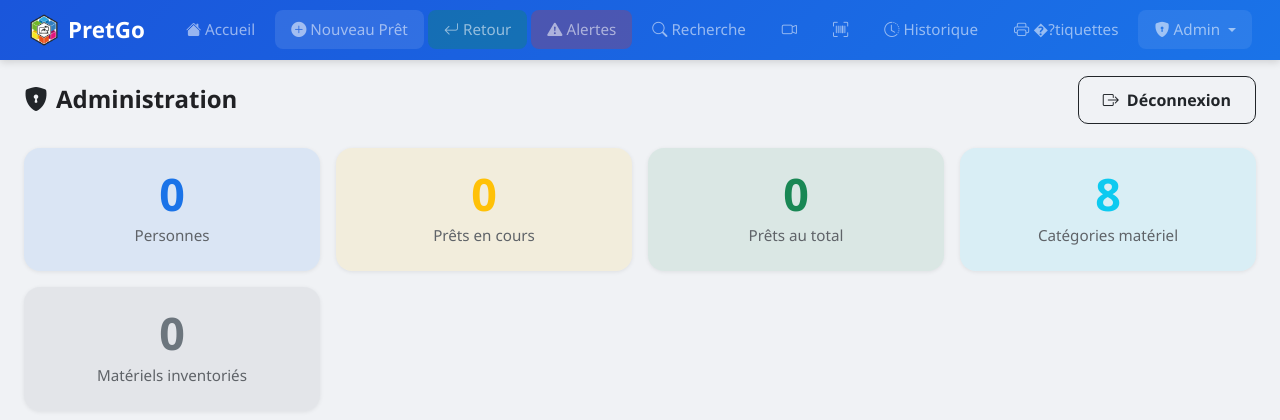
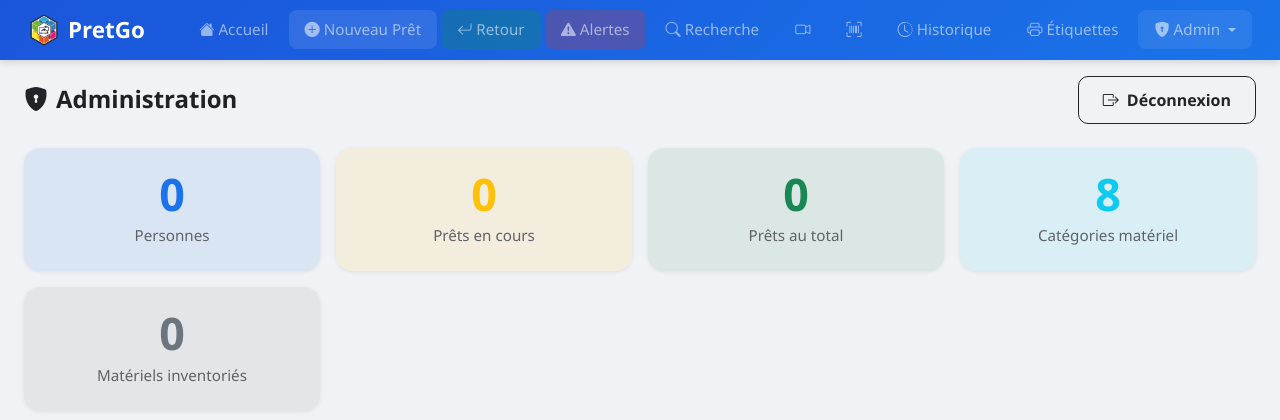
Before and after one commit to fablabloritz-coder/PretGo, a Flask app: page /admin in a window 1280 px wide. Shown: the top 420 px of the page. Run offline with Flask 3, Linux system fonts and the light colour scheme; the visitor is signed in with stand-in values (Sample User, id 1); data comes from the database, SQL or seed files in the repository; data that the repository does not hold is empty; some libraries are stand-ins or nearby versions.

Commit message:
fix: caractere É corrompu sur bouton Étiquettes

```diff
--- a/templates/base.html
+++ b/templates/base.html
@@ -126,7 +126,7 @@
                     </li>
                     <li class="nav-item">
                         <a class="nav-link btn-nav" href="{{ url_for('inventaire.etiquettes') }}">
-                            <i class="bi bi-printer"></i> �?tiquettes
+                            <i class="bi bi-printer"></i> Étiquettes
                         </a>
                     </li>
                     {% if is_admin %}
```
